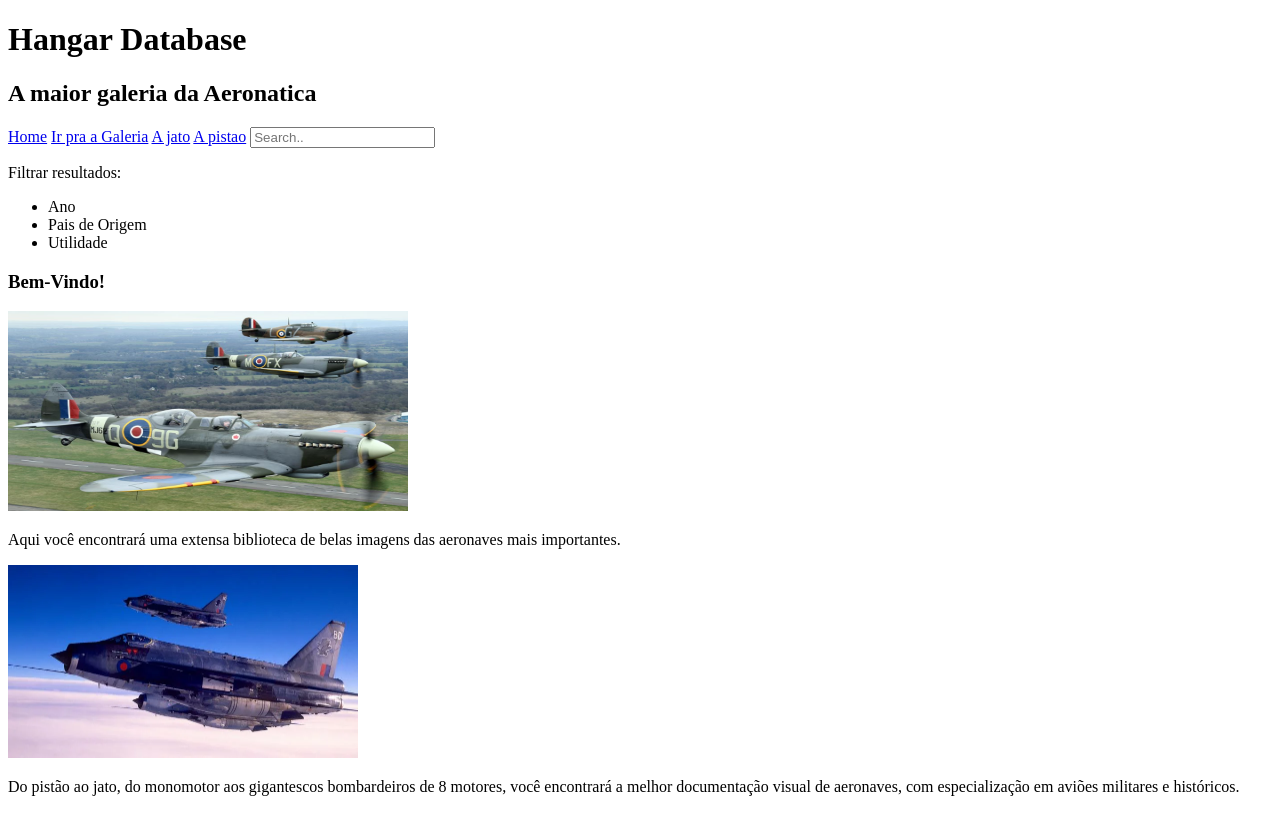
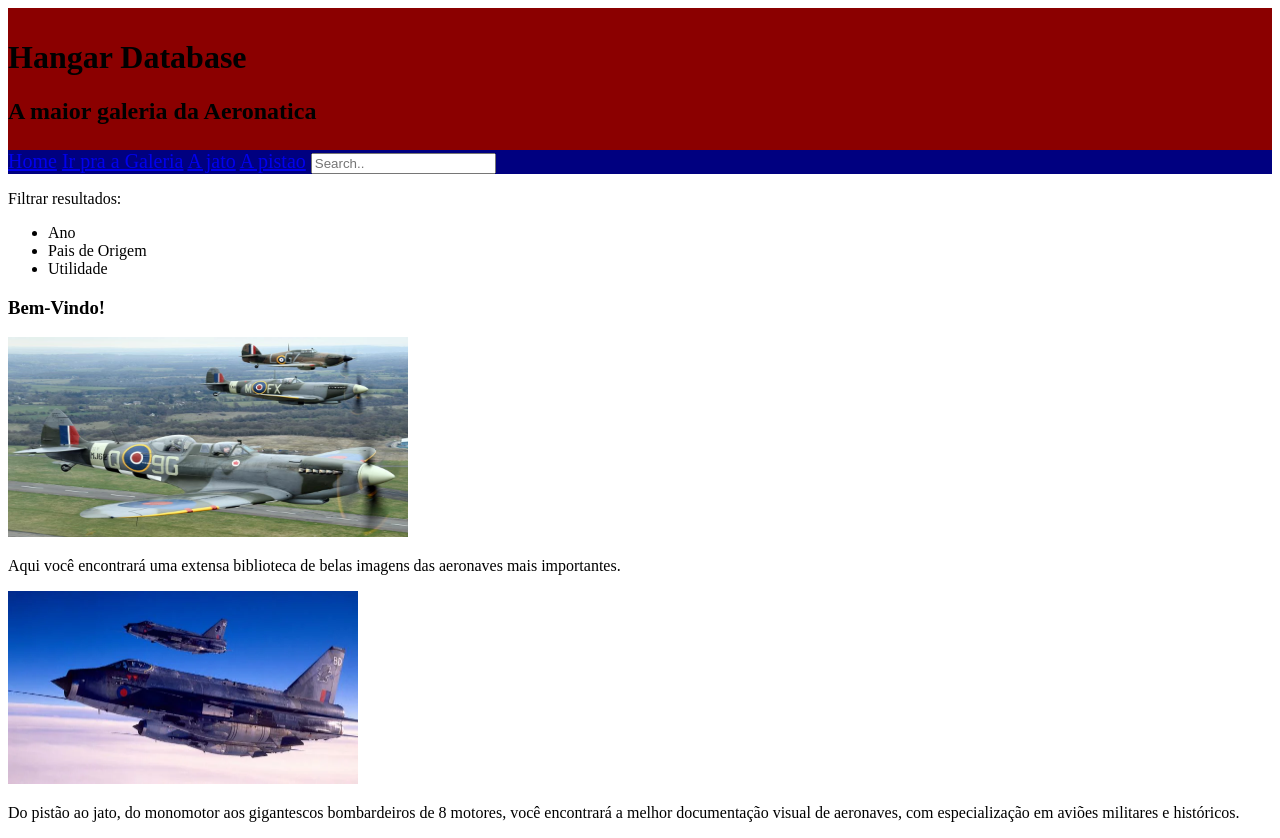
Before and after one commit to RaviP89/hangardatabase, a plain HTML site: page index.html in a window 1280 px wide. Before the commit the page ends 812 px from the top, so only its background shows below. Drawn offline with Linux system fonts and the light colour scheme.

Commit message:
inclui o CSS do titulo e o nav

```diff
--- a/index.html
+++ b/index.html
@@ -4,10 +4,11 @@
     <meta charset="UTF-8">
     <meta name="viewport" content="width=device-width, initial-scale=1.0">
     <title>Hangar Database</title>
+    <link href="style.css" rel="stylesheet" type="text/css">
 </head>
 <body>
-  <header>
-    <h1>Hangar Database</h1>
+  <header class="title">
+    <h1> Hangar Database</h1>
     <h2>A maior galeria da Aeronatica</h2>
   </header>
   <nav>
--- a/style.css
+++ b/style.css
@@ -0,0 +1,10 @@
+.title {
+    background-color: darkred;
+    padding-top: 10px;
+    padding-bottom: 5px;
+}
+
+.topnav {
+    background-color: navy;
+    font-size: 20px;
+}
```
